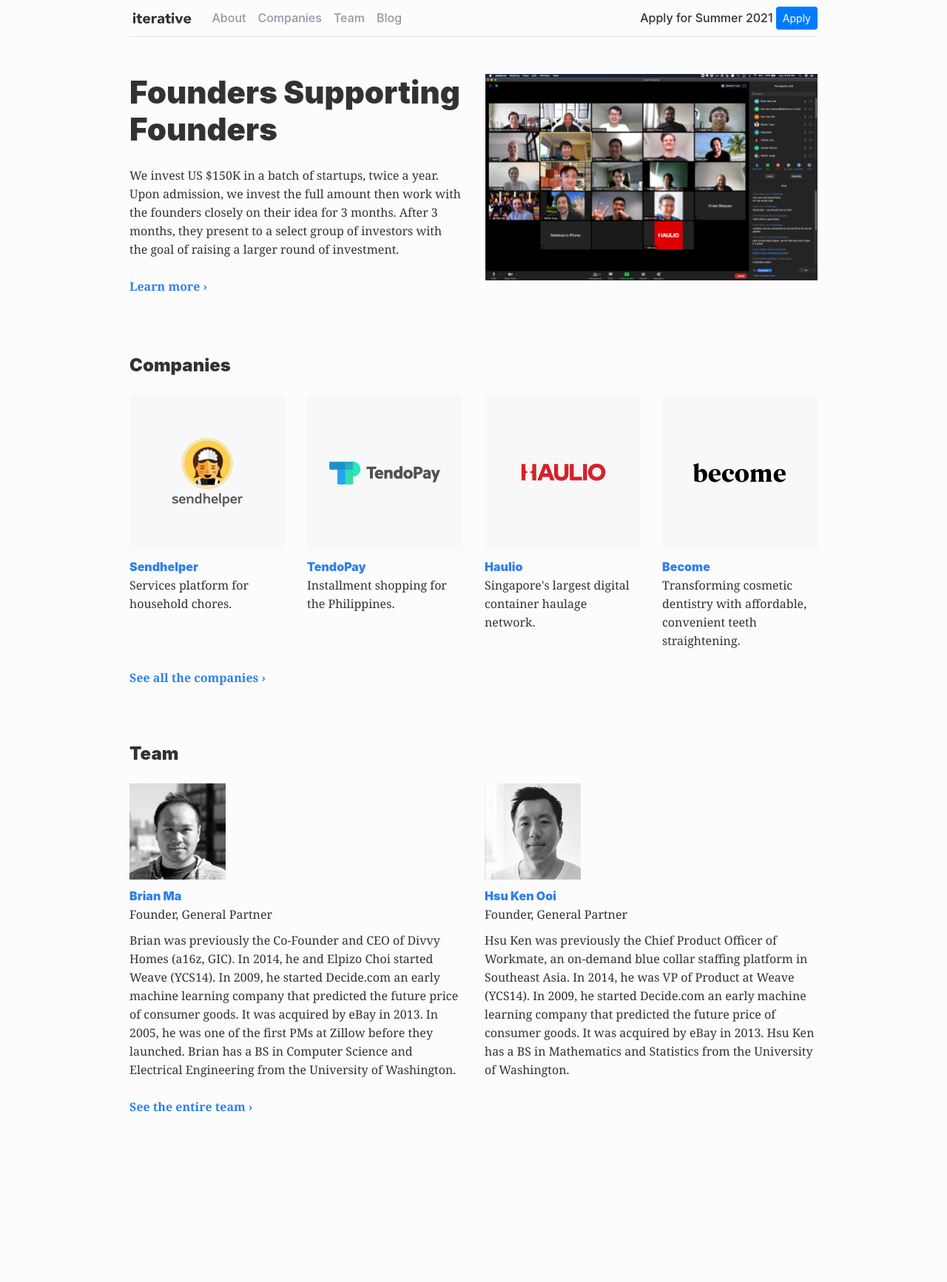
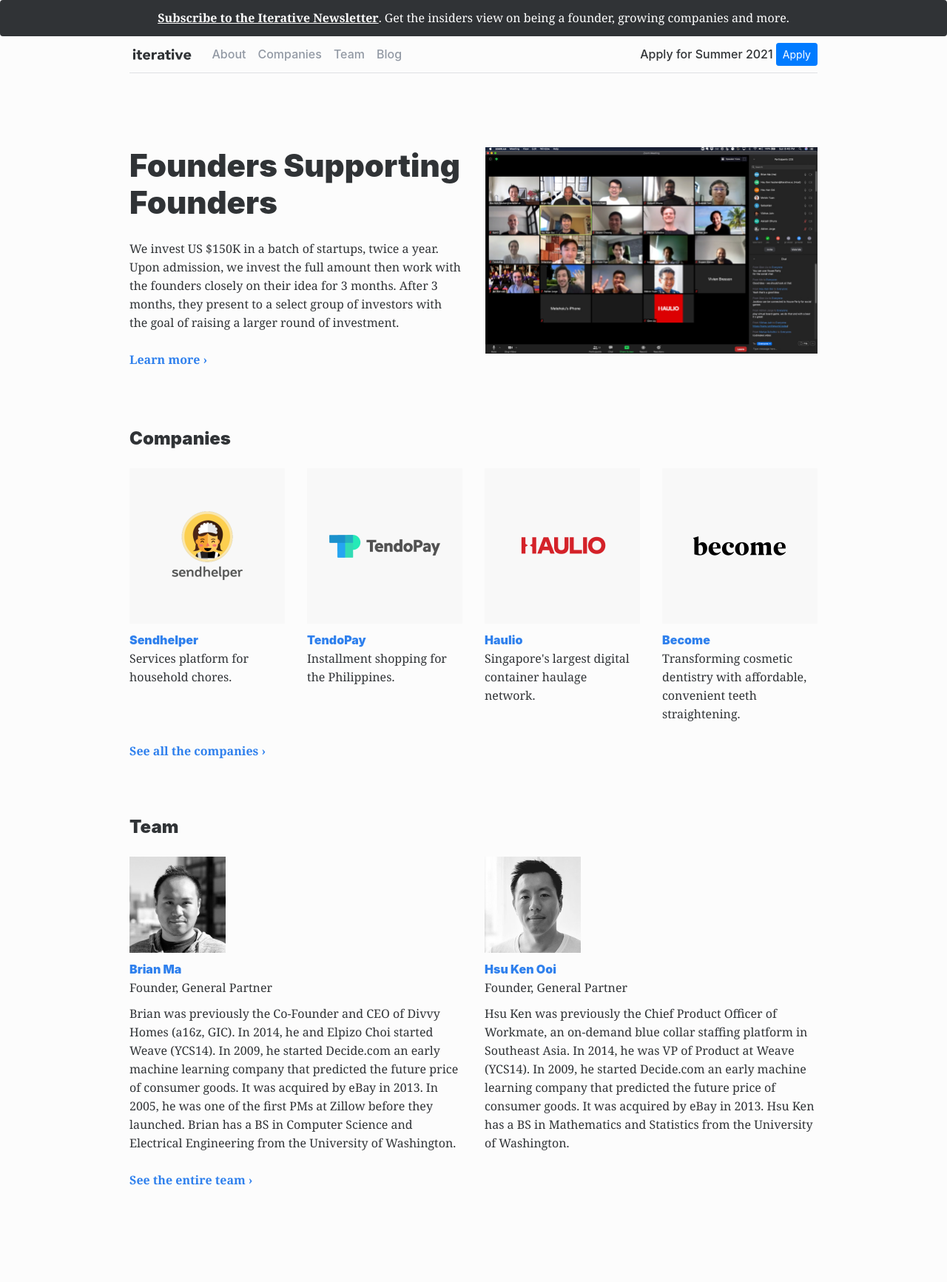
Before and after one commit to hsukenooi/iterative-website, a Jekyll site: the page built from index.html, in a window 1280 px wide. Shown: the whole page at 74% size. Built offline with Jekyll 4.4.1, drawn with Linux system fonts in a browser that asks for light colours; comment, search, counter and statistics services are not loaded; before the commit the page ends 1634 px from its top, so only the background shows below that.

Commit message:
Added site-wide subscription banner that drives to mailchimp

```diff
--- /dev/null
+++ b/_includes/subscribe-banner.html
@@ -0,0 +1,5 @@
+<script>mixpanel.track_links('#newsletter_subscribe', 'Clicked Newsletter Subscribe');</script>
+
+<div class="alert alert-banner text-center" role="alert">
+  <b><a href="http://eepurl.com/g4e2DP" target="_blank" id="newsletter_subscribe">Subscribe to the Iterative Newsletter</a></b>. Get the insiders view on being a founder, growing companies and more.
+</div>
--- a/_layouts/default.html
+++ b/_layouts/default.html
@@ -26,6 +26,7 @@
     {% endif %}
   </head>
   <body>
+    {% include subscribe-banner.html %}
     {% include header.html %}
     <div id="{{ page.name | remove: '.html' }}" class="container">
       {{ content }}
--- a/css/screen.sass
+++ b/css/screen.sass
@@ -67,6 +67,16 @@
   margin-left: 0.25em
   transition: transform 150ms cubic-bezier(0.4, 0, 0.6, 1)
 
+.alert-banner
+  background-color: #303336
+  color: #fff
+  border: 0
+  border-radius: none
+  margin-bottom: 0
+  a
+    color: #fff
+    text-decoration: underline
+
 // NAV BAR
 .navbar
   margin-bottom: 100px
@@ -84,14 +94,23 @@
   position: relative
   top: 1px
 
+// BANNER
+
+.alert-primary
+  background-color: #EAF2FD
+  border-color: #D5E6FB
+  color: #303336
+
 // HOME
 #index
-  margin-top: -50px
   .hero-img
     margin: 0 0 50px
   .personThumbnail
     margin-bottom: 10px
     width: 130px
+  .alert-primary
+    margin-top: -75px
+    margin-bottom: 50px
 
 
 // BLOG LIST
```
